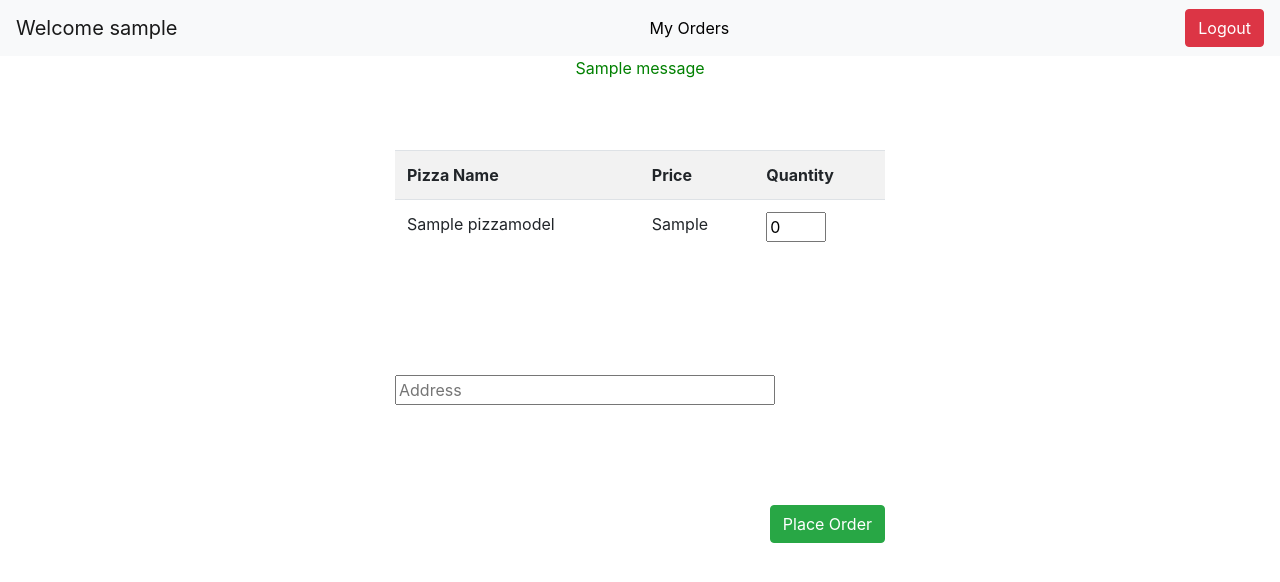
After one commit to AlvinToh/Pizza-Delivery-Env, a Django app: page /customerpage/welcome/ in a window 1280 px wide. The commit adds this page. Shown: the top 582 px of the page. Run offline with Django 3.2, Linux system fonts and the light colour scheme; a user stored in the database is signed in; tables that the repository leaves empty hold one stand-in row (values such as "Sample post"); one stand-in notice (Sample message) is shown; some libraries are stand-ins or nearby versions.

Commit message:
Completed creating orders and setting orders status for pizza orders

```diff
--- a/pizza/pizzaapp/models.py
+++ b/pizza/pizzaapp/models.py
@@ -9,3 +9,11 @@ class PizzaModel(models.Model):
 class CustomerModel(models.Model):
     userid = models.CharField(max_length=10)
     phoneno = models.CharField(max_length=10)
+
+
+class OrderModel(models.Model):
+    username = models.CharField(max_length=10)
+    phoneno = models.CharField(max_length=10)
+    address = models.CharField(max_length=10)
+    ordereditems = models.CharField(max_length=10)
+    status = models.CharField(max_length=10)
--- a/pizza/pizzaapp/urls.py
+++ b/pizza/pizzaapp/urls.py
@@ -1,6 +1,6 @@
 from django.contrib import admin
 from django.urls import path
-from .views import adminloginview, authenticateadmin, adminhomepageview, adminlogout, addpizza, deletepizza, homepageview, signupuser
+from .views import adminloginview, authenticateadmin, adminhomepageview, adminlogout, addpizza, deletepizza, homepageview, signupuser, userauthenticate, userloginview, customerwelcomeview, userlogout, placeorder, userorders, adminorders, acceptorder, declineorder
 
 urlpatterns = [
     path('admin/', adminloginview, name='adminloginpage'),
@@ -10,5 +10,14 @@ urlpatterns = [
     path('addpizza/', addpizza),
     path('deletepizza/<int:pizzapk>/', deletepizza),
     path('', homepageview, name='homepage'),
-    path('signupuser/', signupuser)
+    path('signupuser/', signupuser),
+    path('loginuser/', userloginview, name='userloginpage'),
+    path('customerpage/welcome/', customerwelcomeview, name='customerpage'),
+    path('customer/authenticate/', userauthenticate),
+    path('userlogout/', userlogout),
+    path('placeorder/', placeorder),
+    path('userorders/', userorders),
+    path('adminorders/', adminorders),
+    path('acceptorder/<int:orderpk>/', acceptorder),
+    path('declineorder/<int:orderpk>/', declineorder)
 ]
--- a/pizza/pizzaapp/views.py
+++ b/pizza/pizzaapp/views.py
@@ -2,7 +2,7 @@ from django.shortcuts import render, redirect
 from django.contrib.auth import authenticate, login, logout
 from django.contrib import messages
 from django.contrib.auth.models import User
-from .models import PizzaModel, CustomerModel
+from .models import PizzaModel, CustomerModel, OrderModel
 # Create your views here.
 
 
@@ -28,6 +28,8 @@ def authenticateadmin(request):
 
 
 def adminhomepageview(request):
+    if not request.user.is_authenticated:
+        return redirect('adminloginpage')
     context = {'pizzas': PizzaModel.objects.all()}
     return render(request, "pizzaapp/adminhomepage.html", context)
 
@@ -38,6 +40,8 @@ def adminlogout(request):
 
 
 def addpizza(request):
+    if not request.user.is_authenticated:
+        return redirect('adminloginpage')
     # write a code to add the pizza into the database
     name = request.POST['pizza']
     price = request.POST['price']
@@ -62,7 +66,7 @@ def signupuser(request):
     # if username already exists
     if User.objects.filter(username=username).exists():
         messages.add_message(request, messages.ERROR, "User already exists!")
-        return redirect('homepage')
+        return redirect('cus')
 
     # if username doesnt exists already (everything is fine to create user)
     User.objects.create_user(username=username, password=password).save()
@@ -72,3 +76,86 @@ def signupuser(request):
     messages.add_message(request, messages.ERROR,
                          "User successfully created!")
     return redirect('homepage')
+
+
+def userloginview(request):
+    return render(request, "pizzaapp/userlogin.html")
+
+
+def userauthenticate(request):
+    username = request.POST['username']
+    password = request.POST['password']
+
+    user = authenticate(username=username, password=password)
+
+    # user exists
+    if user is not None:
+        login(request, user)
+        return redirect('customerpage')
+
+    # user doesnt exists
+    if user is None:
+        messages.add_message(request, messages.ERROR, "Invalid credentials")
+        return redirect('userloginpage')
+
+
+def customerwelcomeview(request):
+    if not request.user.is_authenticated:
+        return redirect('userloginpage')
+    username = request.user.username
+    context = {'username': username, 'pizzas': PizzaModel.objects.all()}
+    return render(request, "pizzaapp/customerwelcome.html", context)
+
+
+def userlogout(request):
+    logout(request)
+    return redirect('userloginpage')
+
+
+def placeorder(request):
+    if not request.user.is_authenticated:
+        return redirect('userloginpage')
+
+    username = request.user.username
+    phoneno = CustomerModel.objects.filter(userid=request.user.id)[0].phoneno
+    address = request.POST['address']
+    ordereditems = ""
+    for pizza in PizzaModel.objects.all():
+        pizzaid = pizza.id
+        name = pizza.name
+        price = pizza.price
+        quantity = request.POST.get(str(pizzaid), " ")
+        if str(quantity) != "0" and str(quantity) != " ":
+            ordereditems = ordereditems + " " + name + " price : " + \
+                str(int(quantity) * float(price)) + " quantity : " + quantity
+
+    OrderModel(username=username, phoneno=phoneno,
+               address=address, ordereditems=ordereditems).save()
+    messages.add_message(request, messages.ERROR, "Order succcessfully placed")
+    return redirect('customerpage')
+
+
+def userorders(request):
+    orders = OrderModel.objects.filter(username=request.user.username)
+    context = {'orders': orders}
+    return render(request, 'pizzaapp/userorders.html', context)
+
+
+def adminorders(request):
+    orders = OrderModel.objects.all()
+    context = {'orders': orders}
+    return render(request, 'pizzaapp/adminorders.html', context)
+
+
+def acceptorder(request, orderpk):
+    order = OrderModel.objects.filter(id=orderpk)[0]
+    order.status = "Accepted"
+    order.save()
+    return redirect(request.META['HTTP_REFERER'])
+
+
+def declineorder(request, orderpk):
+    order = OrderModel.objects.filter(id=orderpk)[0]
+    order.status = "Rejected"
+    order.save()
+    return redirect(request.META['HTTP_REFERER'])
--- a/pizza/templates/pizzaapp/adminhomepage.html
+++ b/pizza/templates/pizzaapp/adminhomepage.html
@@ -1,6 +1,9 @@
 {% extends 'base.html' %} {% block content %}
 <nav class="navbar navbar-light bg-light justify-content-between">
-  <a class="navbar-brand">Welcome Admin</a>
+  <a class="navbar-brand">Welcome Admin</a></a>
+  <a href="/adminorders/" class="nav-item" style="text-decoration: none; color: black;"
+  >All Orders</a
+>
   <!--
     <form class="form-inline">
         <input class="form-control mr-sm-2" type="search" placeholder="Search" aria-label="Search">
--- /dev/null
+++ b/pizza/templates/pizzaapp/customerwelcome.html
@@ -0,0 +1,59 @@
+{% extends 'base.html' %} {% block content %}
+<nav class="navbar navbar-light bg-light justify-content-between">
+  <a class="navbar-brand">Welcome {{username}}</a>
+  <a class="nav-item" style="color:black; text-decoration: none;" href="/userorders/"> My Orders </a>
+  <!--
+    <form class="form-inline">
+        <input class="form-control mr-sm-2" type="search" placeholder="Search" aria-label="Search">
+        <button class="btn btn-outline-success my-2 my-sm-0" type="submit">Search</button>
+    </form>
+  -->
+  <a class="btn btn-danger" href="/userlogout/">Logout</a>
+</nav>
+{% for message in messages %}
+<p style="color: green; text-align: center;">{{message}}</p>
+{% endfor %}
+<div
+  class="container"
+  style="
+    width: 530px;
+    display: block;
+    margin: auto;
+    padding: 20px;
+    margin-top: 50px;
+  "
+>
+  <form method="post" action="/placeorder/">
+    {% csrf_token %}
+    <table class="table table-striped">
+      <tr>
+        <th>Pizza Name</th>
+        <th>Price</th>
+        <th>Quantity</th>
+      </tr>
+      {% for pizza in pizzas %}
+      <tr>
+        <td>{{pizza.name}}</td>
+        <td>{{pizza.price}}</td>
+        <td>
+          <input type="number" min="0" value="0" style="width: 60px;" name="{{pizza.id}}" />
+        </td>
+      </tr>
+      {% endfor %}
+    </table>
+    <input
+      type="text"
+      placeholder="Address"
+      style="width: 380px; margin-top: 105px;"
+      name="address"
+    />
+    <input
+      type="submit"
+      style="float: right; margin-top: 100px;"
+      class="btn btn-success"
+      value="Place Order"
+      name=""
+    />
+  </form>
+</div>
+{% endblock %}
--- a/pizza/templates/pizzaapp/homepage.html
+++ b/pizza/templates/pizzaapp/homepage.html
@@ -9,7 +9,7 @@
         <button class="btn btn-outline-success my-2 my-sm-0" type="submit">Search</button>
     </form>
   -->
-  <a class="btn btn-danger" href="#">Login</a>
+  <a class="btn btn-danger" href="/loginuser/">Login</a>
 </nav>
 <div
   class="container-fluid"
```
Also changed, not shown: pizza/templates/pizzaapp/adminorders.html (added, +16 -0 lines), pizza/templates/pizzaapp/userlogin.html (added, +41 -0 lines), pizza/templates/pizzaapp/userorders.html (added, +13 -0 lines).
